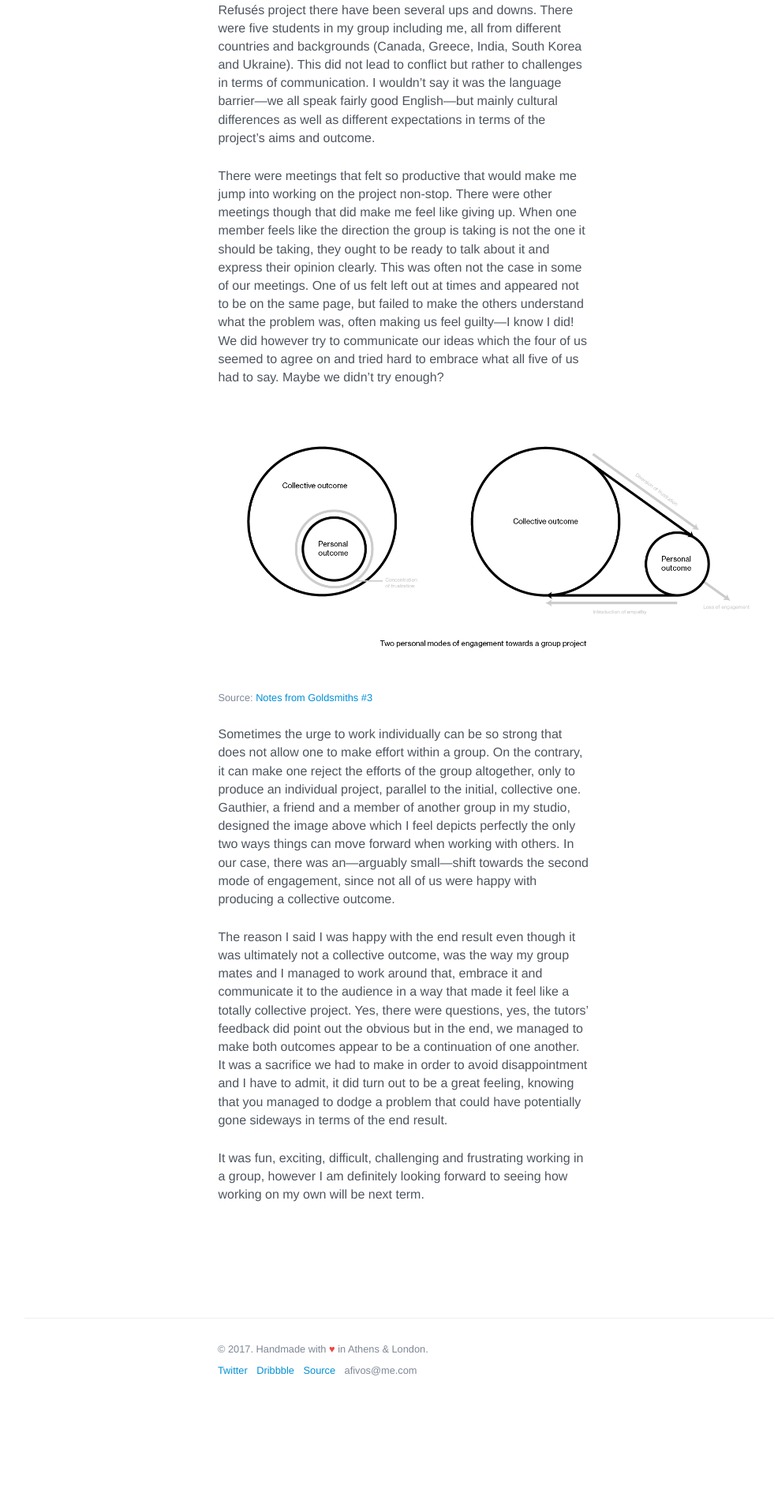
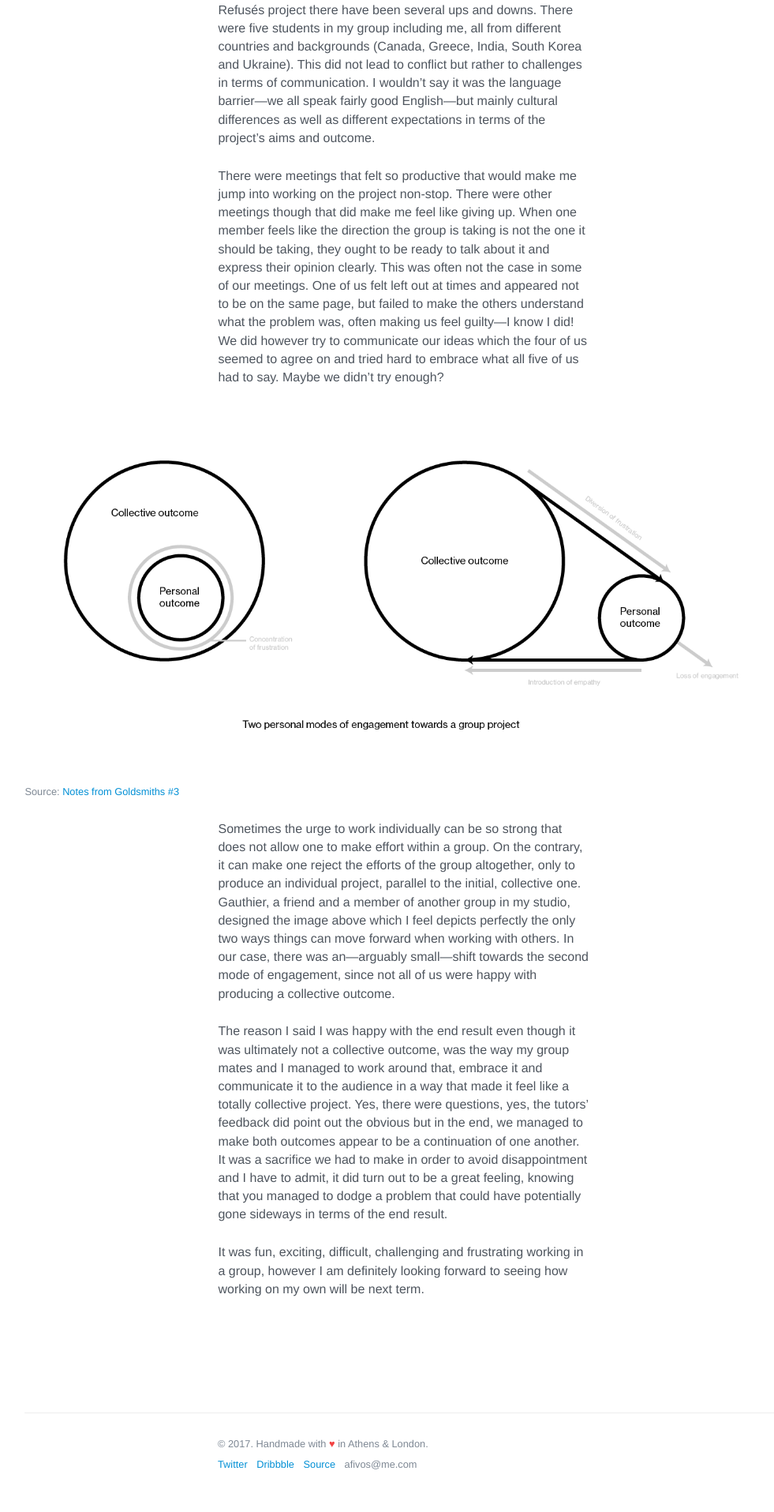
Before and after one commit to afivos/afivos.com, a Jekyll site: the page built from _posts/2017-12-18-group-dynamics.md, in a window 1280 px wide. Shown: the part 695-2610 px from the top of the page at 79% size, without its empty margins (129-1110 px from the left). Built offline with Jekyll 4.4.1, drawn with Linux system fonts in a browser that asks for light colours; nearby versions of some CDN libraries; comment, search, counter and statistics services are not loaded; before the commit the page ends 2490 px from its top, so only the background shows below that.

Commit message:
Change illustration size, again

```diff
--- a/_posts/2017-12-18-group-dynamics.md
+++ b/_posts/2017-12-18-group-dynamics.md
@@ -18,7 +18,7 @@ During the past three months of working on the Musée de Refusés project there
 
 There were meetings that felt so productive that would make me jump into working on the project non-stop. There were other meetings though that did make me feel like giving up. When one member feels like the direction the group is taking is not the one it should be taking, they ought to be ready to talk about it and express their opinion clearly. This was often not the case in some of our meetings. One of us felt left out at times and appeared not to be on the same page, but failed to make the others understand what the problem was, often making us feel guilty—I know I did! We did however try to communicate our ideas which the four of us seemed to agree on and tried hard to embrace what all five of us had to say. Maybe we didn’t try enough?
 
-{% image imgbleed 2017/12/modes-of-engagement.png "Source: [Notes from Goldsmiths #3](https://medium.com/@Gauthier.Roussilhe/notes-from-goldsmiths-3-1c70a1edcfde)"%}
+{% image imgfull 2017/12/modes-of-engagement.png "Source: [Notes from Goldsmiths #3](https://medium.com/@Gauthier.Roussilhe/notes-from-goldsmiths-3-1c70a1edcfde)"%}
 
 Sometimes the urge to work individually can be so strong that does not allow one to make effort within a group. On the contrary, it can make one reject the efforts of the group altogether, only to produce an individual project, parallel to the initial, collective one. Gauthier, a friend and a member of another group in my studio, designed the image above which I feel depicts perfectly the only two ways things can move forward when working with others. In our case, there was an—arguably small—shift towards the second mode of engagement, since not all of us were happy with producing a collective outcome.
 
```
